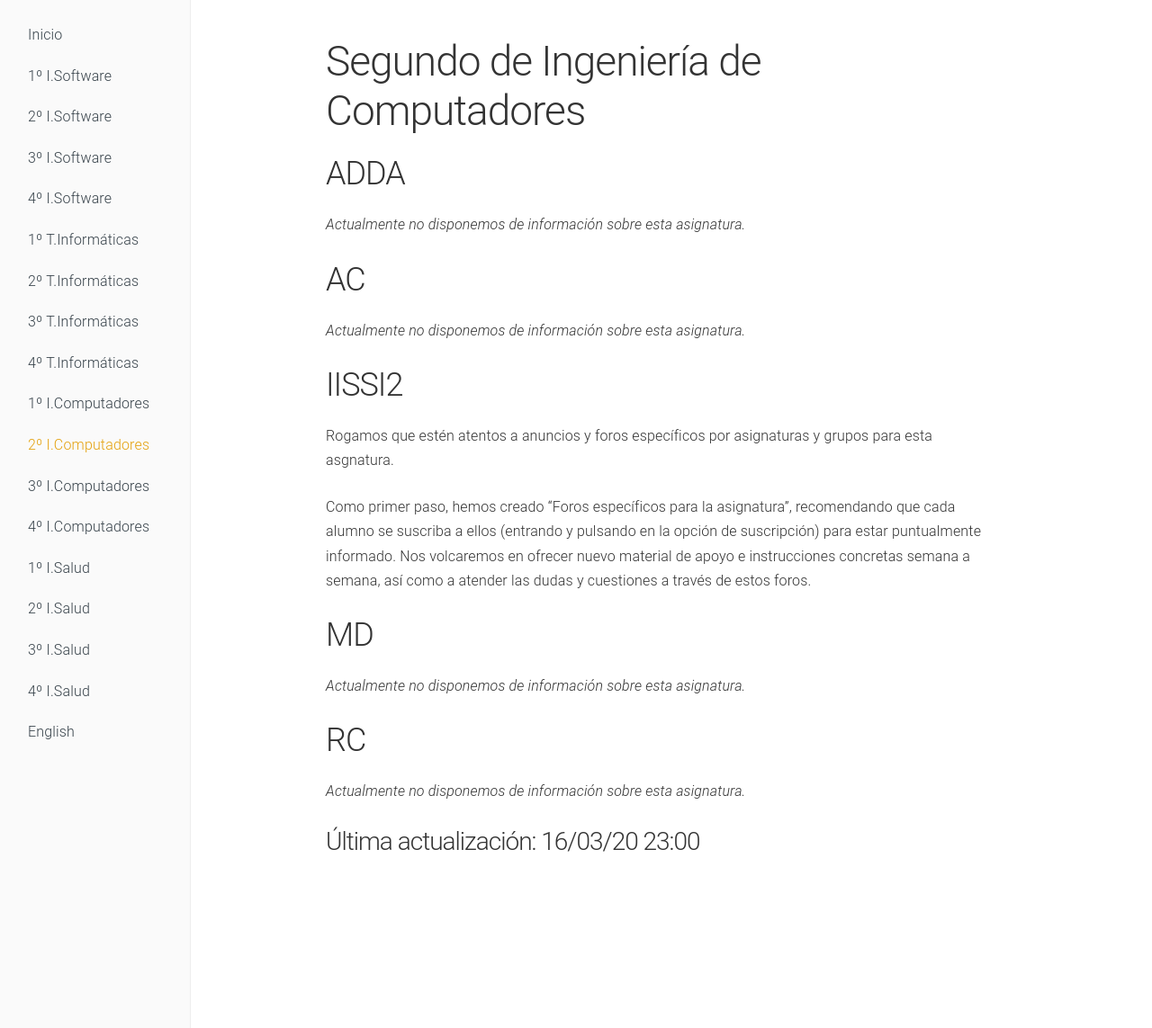
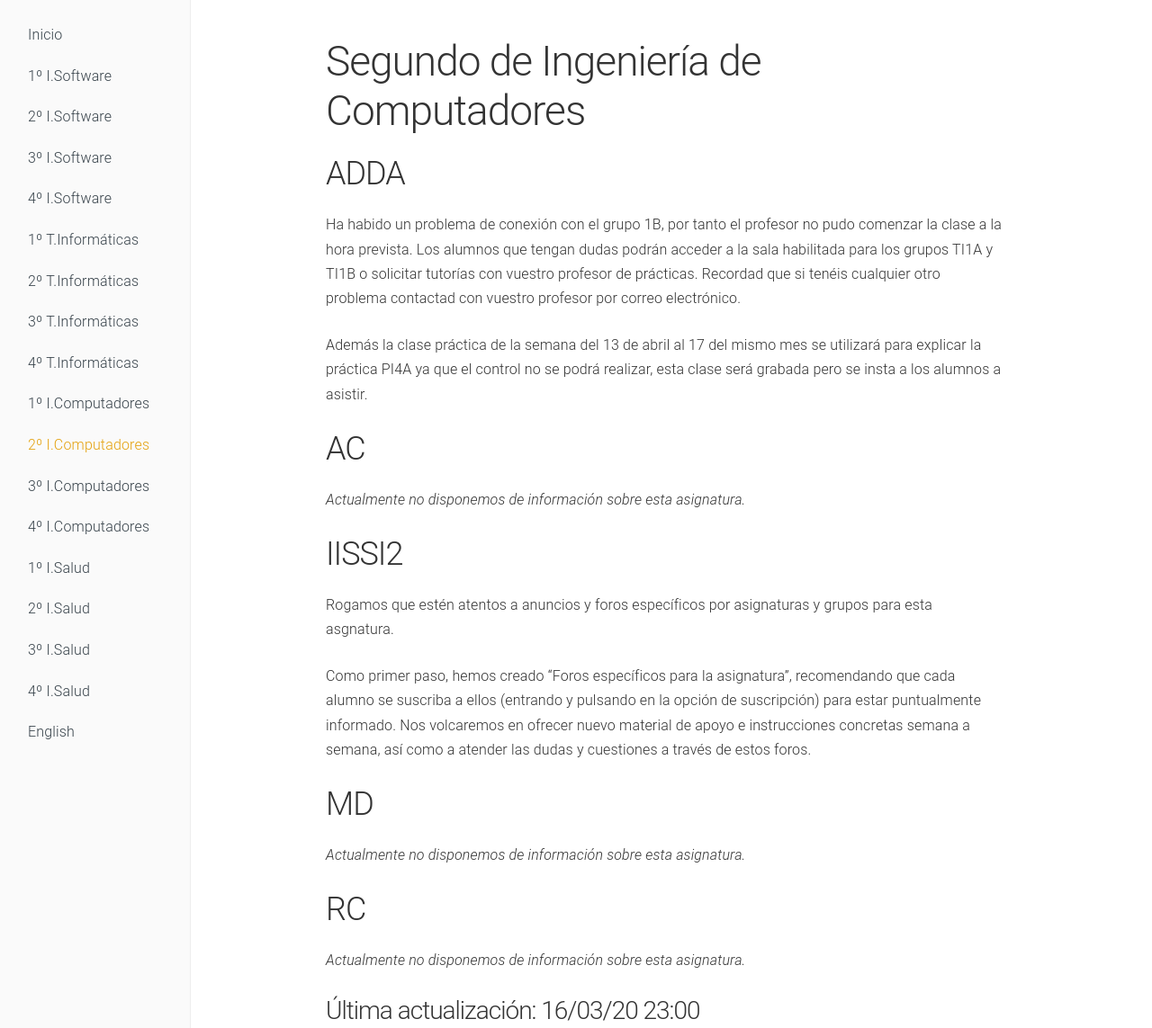
Before and after one commit to dlga/dlgaadaptaciones, a Jekyll site: the page built from 2comp.md, in a window 1280 px wide. Shown: the whole page at 90% size. Built offline with Jekyll 4.4.1, drawn with Linux system fonts in a browser that asks for light colours.

Commit message:
Update 2comp.md

```diff
--- a/2comp.md
+++ b/2comp.md
@@ -7,7 +7,11 @@ navigation: 11
 # Segundo de Ingeniería de Computadores
 
 ## ADDA
-*Actualmente no disponemos de información sobre esta asignatura.*
+
+Ha habido un problema de conexión con el grupo 1B, por tanto el profesor no pudo comenzar la clase a la hora prevista. Los alumnos que tengan dudas podrán acceder a la sala habilitada para los grupos TI1A y TI1B o solicitar tutorías con vuestro profesor de prácticas. Recordad que si tenéis cualquier otro problema contactad con vuestro profesor por correo electrónico.
+
+Además la clase práctica de la semana del 13 de abril al 17 del mismo mes se utilizará para explicar la práctica PI4A ya que el control no se podrá realizar, esta clase será grabada pero se insta a los alumnos a asistir.
+
 ## AC
 *Actualmente no disponemos de información sobre esta asignatura.*
 ## IISSI2
```
